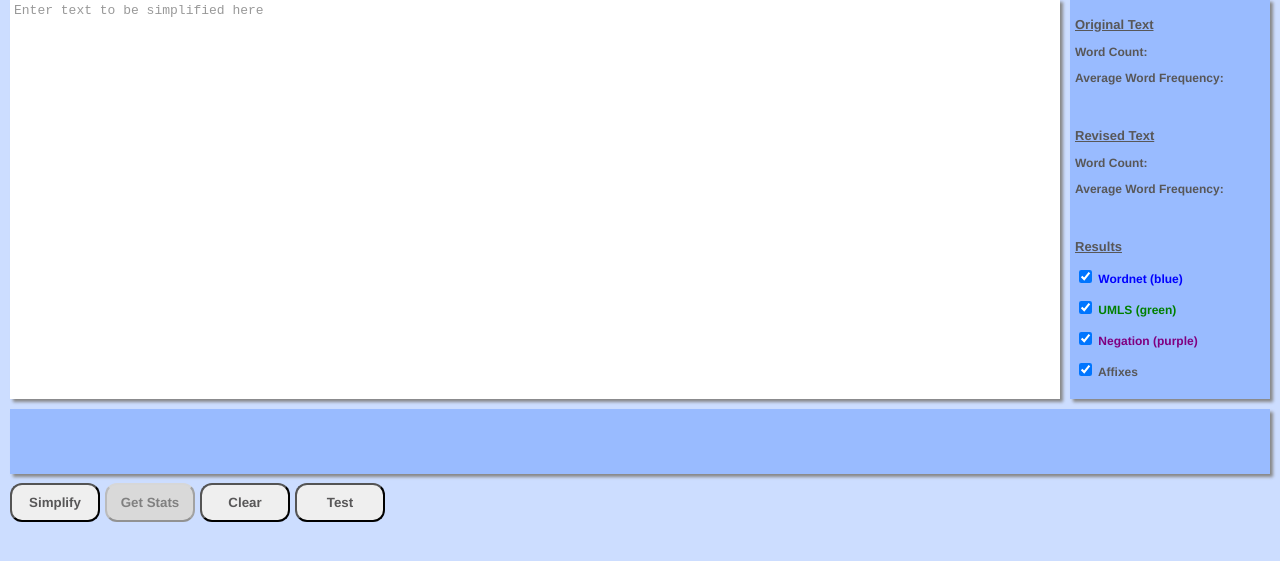
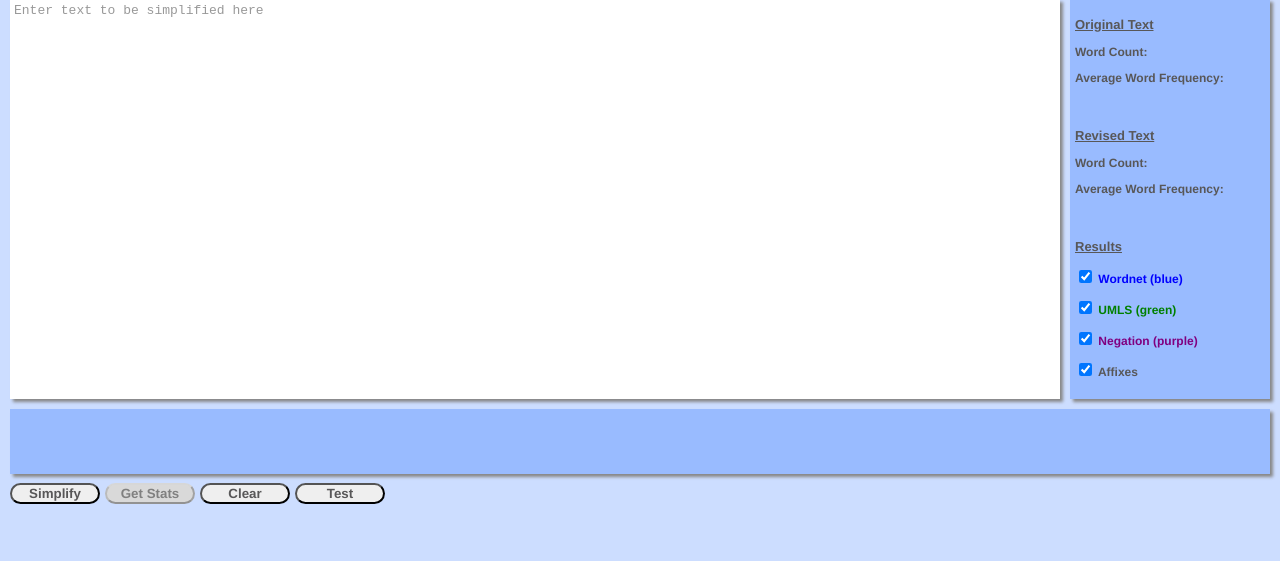
Before and after one commit to akshaybhardwaj1/MedicalTextSimplification, a plain HTML site: page index.html in a window 1280 px wide. Shown: the part 57-618 px from the top of the page. Drawn offline with nearby package versions, Linux system fonts and the light colour scheme.

Commit message:
commit 5

```diff
--- a/simpleStyle.css
+++ b/simpleStyle.css
@@ -27,8 +27,6 @@ h1 {
 
 button {
 	position: absolute;
-        display: inline-block;
-        padding: 10px;
 	top:540px;
 	width: 90px;
 	border-radius: 12px;
```
